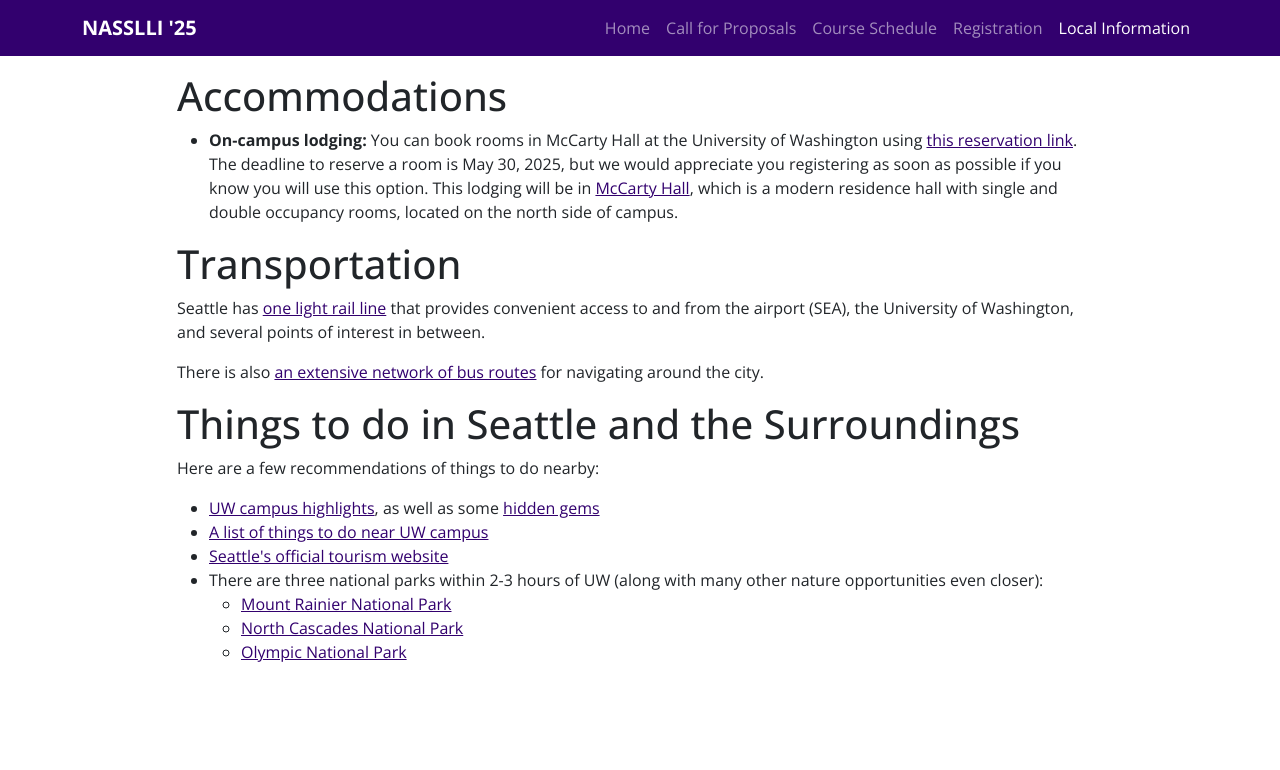
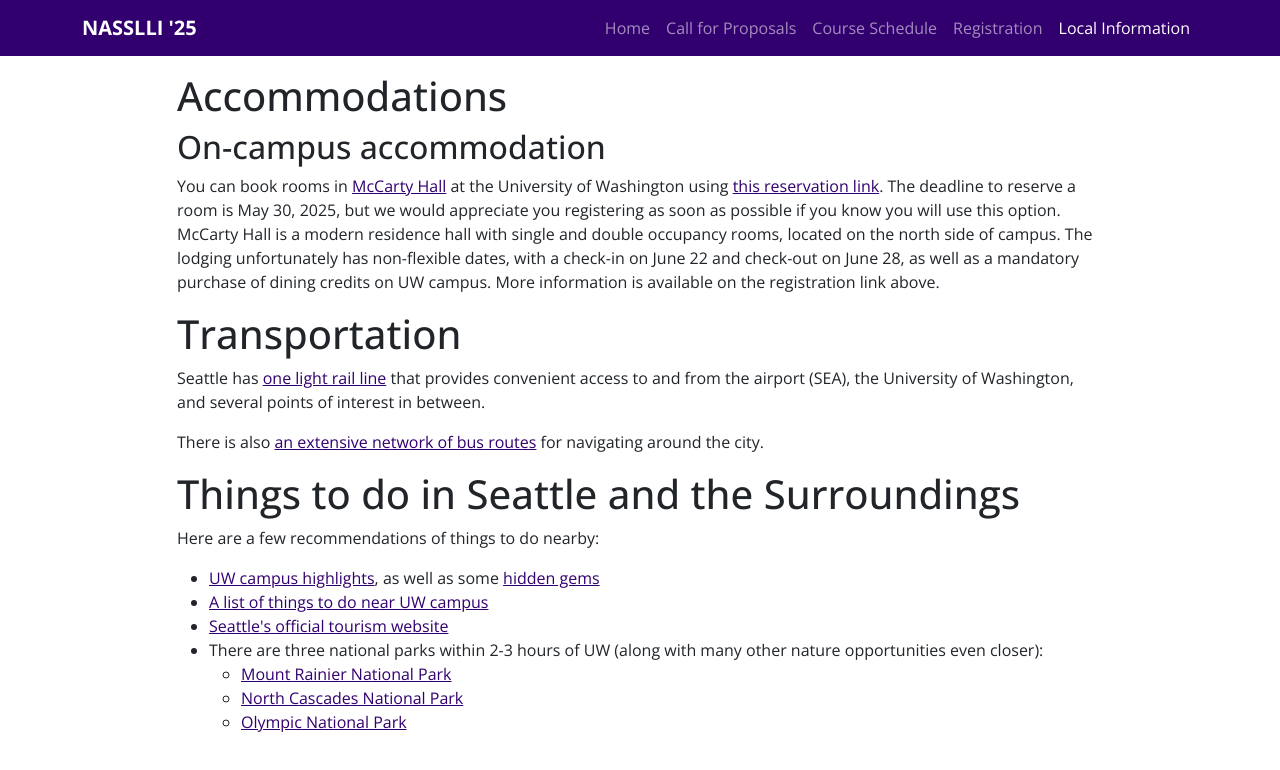
Before and after one commit to shanest/nasslli25, an Eleventy site: page content/local-info.md in a window 1280 px wide. Built offline with nearby package versions, Linux system fonts and the light colour scheme; Eleventy itself is replaced by a stand-in of ours; files that its build step writes are made by us from their sources.

Commit message:
fix redundant info

```diff
--- a/content/local-info.md
+++ b/content/local-info.md
@@ -7,7 +7,9 @@ eleventyNavigation:
 
 # Accommodations
 
-- **On-campus lodging:**  You can book rooms in McCarty Hall at the University of Washington using [this reservation link](https://washington.irisregistration.com/Form/6820).  The deadline to reserve a room is May 30, 2025, but we would appreciate you registering as soon as possible if you know you will use this option.  This lodging will be in [McCarty Hall](https://hfs.uw.edu/Summer-Conference-Center/Conference-Accommodations/McCarty-Hall), which is a modern residence hall with single and double occupancy rooms, located on the north side of campus.
+## On-campus accommodation
+
+You can book rooms in [McCarty Hall](https://hfs.uw.edu/Conference-Guest-Rooms/McCarty-Hall) at the University of Washington using [this reservation link](https://washington.irisregistration.com/Form/6820).  The deadline to reserve a room is May 30, 2025, but we would appreciate you registering as soon as possible if you know you will use this option.  McCarty Hall is a modern residence hall with single and double occupancy rooms, located on the north side of campus.  The lodging unfortunately has non-flexible dates, with a check-in on June 22 and check-out on June 28, as well as a mandatory purchase of dining credits on UW campus.  More information is available on the registration link above.
 
 # Transportation
 
```
Also changed, not shown: docs/cfp/index.html (+1 -1 lines), docs/index.html (+1 -1 lines), docs/local-info/index.html (+3 -4 lines), docs/registration/index.html (+1 -1 lines), docs/schedule/index.html (+1 -1 lines).
